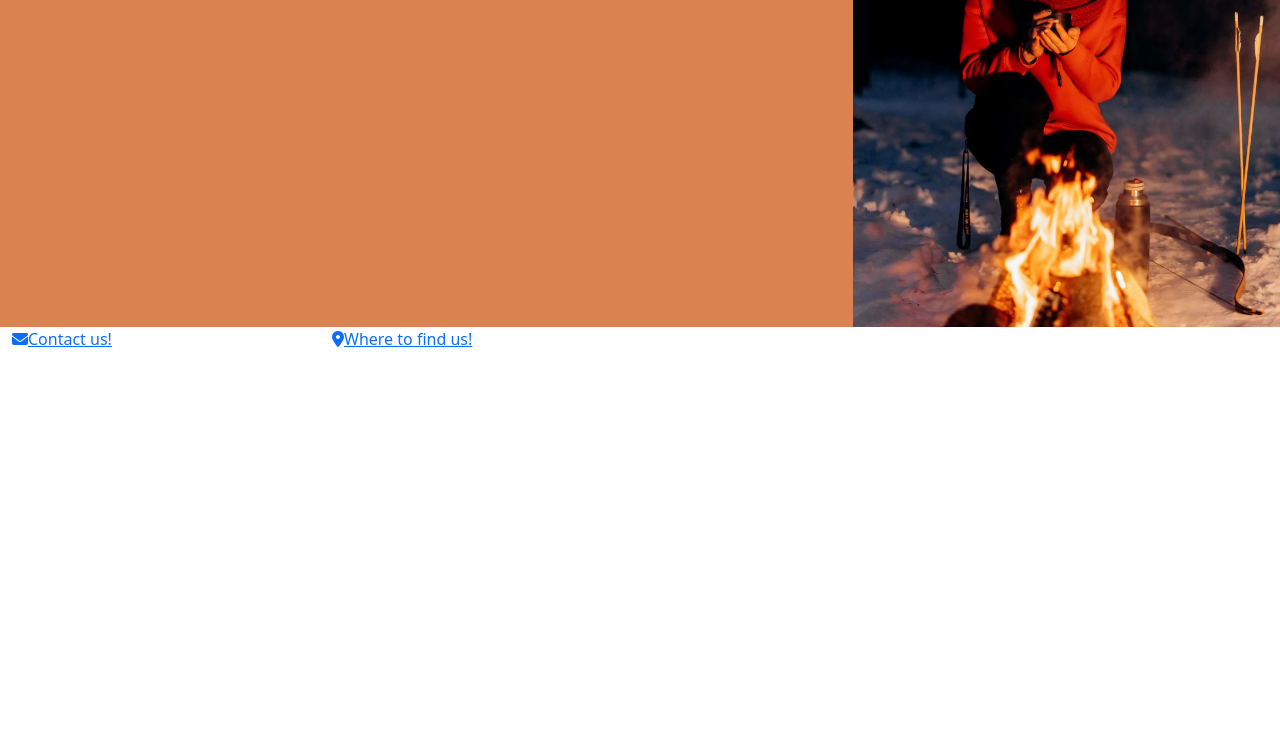
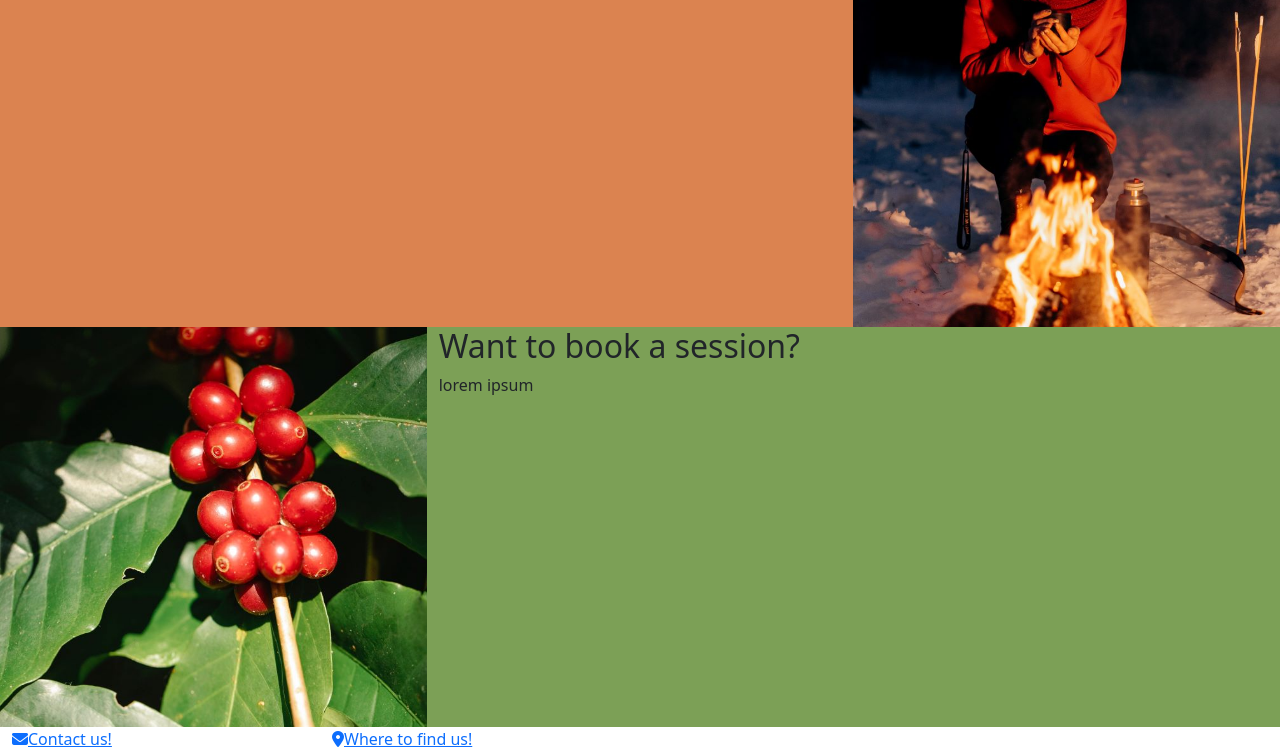
Before and after one commit to Andre-42/CampfireCoffee, a plain HTML site: page index.html in a window 1280 px wide. Shown: the part 653-1404 px from the top of the page. Before the commit the page ends 1004 px from the top, so only its background shows below. Drawn offline with nearby package versions, Linux system fonts and the light colour scheme; a web font is replaced by a local one.

Commit message:
add sign up section

```diff
--- a/assets/css/style.css
+++ b/assets/css/style.css
@@ -40,6 +40,9 @@ main {
 }
 .about-color {
     background-color: #DB8350;
+}
+.signup-color  {
+    background-color: #7CA056;
 }
 /*--------------------------------------------Header*/
 .row {
@@ -138,6 +141,13 @@ header > div {
     background-size: cover;
     min-height: 400px;
 }
+.signup {
+    background: url("../images/pexels-michael-burrows-7125440-md.jpg");
+    background-position: center;
+    background-repeat: no-repeat;
+    background-size: cover;
+    min-height: 400px;
+}
 h4 {
     padding-bottom: 1.5rem;
 }
--- a/index.html
+++ b/index.html
@@ -38,7 +38,7 @@
                         <a href="#about"><i class="fa fa-mug-hot" aria-hidden="true"></i><span> About</span></a>
                     </li>
                     <li class="col-6 col-sm-3 list-inline-item ui-menu-color-signup menuitem dark">
-                        <a href="#"><i class="fa fa-user-plus" aria-hidden="true"></i><span> Sign-up</span></a>
+                        <a href="#signup"><i class="fa fa-user-plus" aria-hidden="true"></i><span> Sign-up</span></a>
                     </li>
                     <li class="col-6 col-sm-3 list-inline-item ui-menu-color-comment menuitem dark">
                         <a href="#"><i class="fa fa-comments" aria-hidden="true"></i><span> Comments</span></a>
@@ -78,6 +78,18 @@
                 </div>
             </div>
         </section>
+        <section>
+            <div class="row">
+                <div id="signup" class="col-3 col-sm-4 signup">
+                </div>
+                <div class="col-9 col-sm-8 signup-color">
+                    <h2>Want to book a session?</h2>
+                    <p>
+                        lorem ipsum
+                    </p>
+                </div>
+            </div>
+        </section>
     </main>
 
     <!-- Footer -->
```
Also changed, not shown: assets/images/pexels-michael-burrows-7125440-md.jpg (added).
